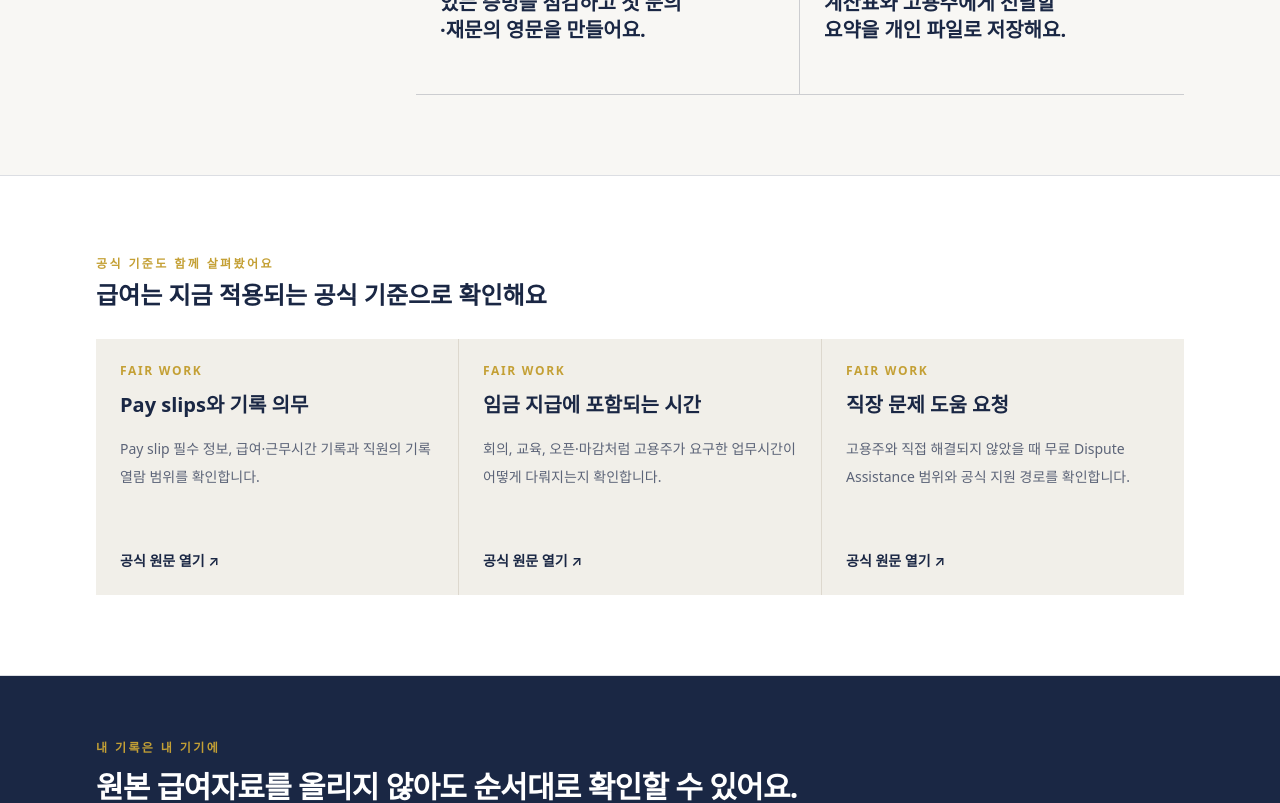
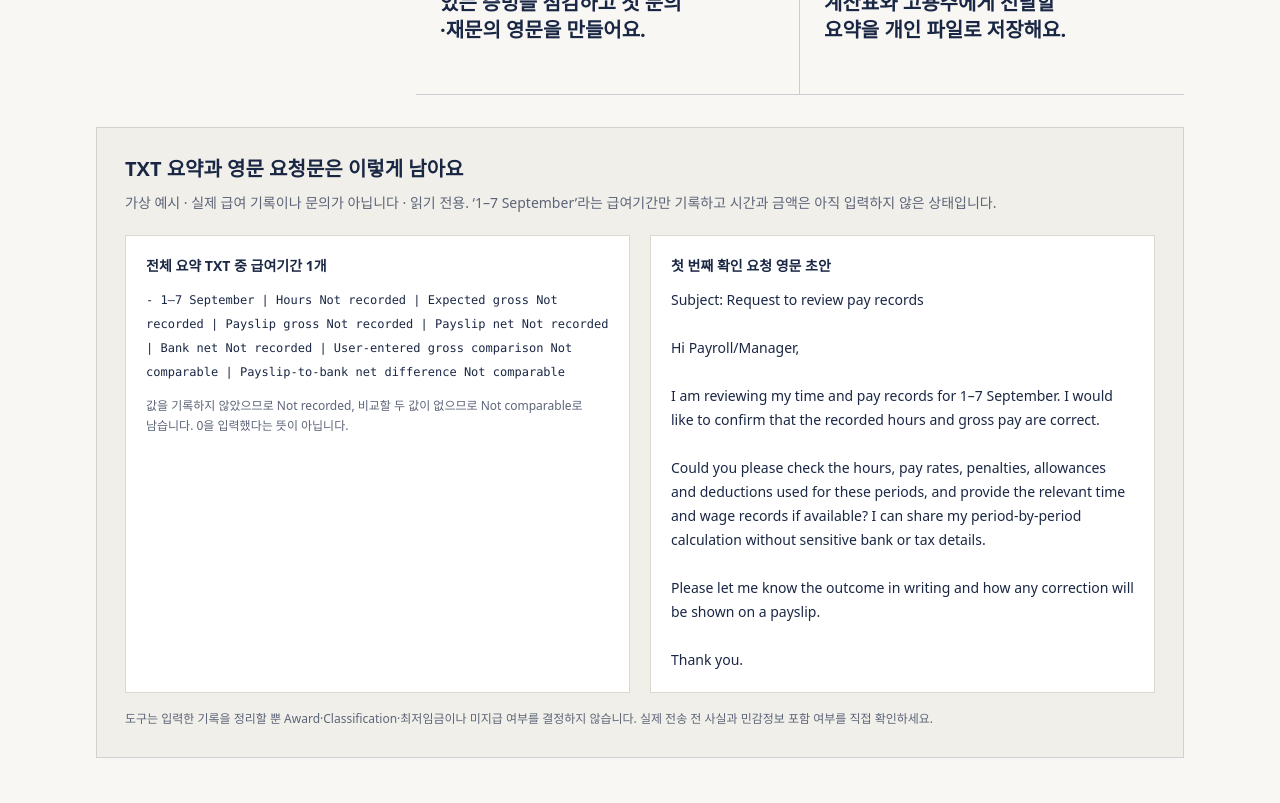
Before and after one commit to jelov219au/aussie-compass, a Next.js app: page /pay-evidence-pro in a window 1280 px wide. Shown: the part 1120-1923 px from the top of the page. Built offline with nearby package versions, Linux system fonts and the light colour scheme; no server answers.

Commit message:
ui: preview pay evidence summary and request outputs

```diff
--- a/src/app/pay-evidence-pro/page.tsx
+++ b/src/app/pay-evidence-pro/page.tsx
@@ -20,6 +20,39 @@ const sources = [
   { label: "Fair Work", title: "임금 지급에 포함되는 시간", href: "https://www.fairwork.gov.au/pay-and-wages/paying-wages", body: "회의, 교육, 오픈·마감처럼 고용주가 요구한 업무시간이 어떻게 다뤄지는지 확인합니다." },
   { label: "Fair Work", title: "직장 문제 도움 요청", href: "https://www.fairwork.gov.au/workplace-problems/fixing-a-workplace-problem/resolving-disputes-with-our-help", body: "고용주와 직접 해결되지 않았을 때 무료 Dispute Assistance 범위와 공식 지원 경로를 확인합니다." },
 ];
+
+// Fictional excerpts checked against PayEvidenceWorkspace's downloadSummary and makeRequest output.
+const payPeriodPreview = "- 1–7 September | Hours Not recorded | Expected gross Not recorded | Payslip gross Not recorded | Payslip net Not recorded | Bank net Not recorded | User-entered gross comparison Not comparable | Payslip-to-bank net difference Not comparable";
+const requestPreview = `Subject: Request to review pay records
+
+Hi Payroll/Manager,
+
+I am reviewing my time and pay records for 1–7 September. I would like to confirm that the recorded hours and gross pay are correct.
+
+Could you please check the hours, pay rates, penalties, allowances and deductions used for these periods, and provide the relevant time and wage records if available? I can share my period-by-period calculation without sensitive bank or tax details.
+
+Please let me know the outcome in writing and how any correction will be shown on a payslip.
+
+Thank you.`;
+
+function PayOutputPreview() {
+  return <section className="mt-8 border border-navy/15 bg-surface p-5 sm:p-7" aria-labelledby="pay-output-preview-heading">
+    <h3 id="pay-output-preview-heading" className="text-xl font-semibold text-navy">TXT 요약과 영문 요청문은 이렇게 남아요</h3>
+    <p className="mt-2 text-sm leading-6 text-muted">가상 예시 · 실제 급여 기록이나 문의가 아닙니다 · 읽기 전용. ‘1–7 September’라는 급여기간만 기록하고 시간과 금액은 아직 입력하지 않은 상태입니다.</p>
+    <div className="mt-5 grid gap-5 lg:grid-cols-2">
+      <figure className="min-w-0 border border-border bg-white p-4 sm:p-5">
+        <figcaption className="text-sm font-semibold text-navy">전체 요약 TXT 중 급여기간 1개</figcaption>
+        <pre lang="en" className="mt-3 whitespace-pre-wrap break-words font-mono text-xs leading-6 text-navy">{payPeriodPreview}</pre>
+        <p className="mt-3 text-xs leading-5 text-muted">값을 기록하지 않았으므로 <span lang="en">Not recorded</span>, 비교할 두 값이 없으므로 <span lang="en">Not comparable</span>로 남습니다. 0을 입력했다는 뜻이 아닙니다.</p>
+      </figure>
+      <figure className="min-w-0 border border-border bg-white p-4 sm:p-5">
+        <figcaption className="text-sm font-semibold text-navy">첫 번째 확인 요청 영문 초안</figcaption>
+        <pre lang="en" className="mt-3 whitespace-pre-wrap break-words font-sans text-sm leading-6 text-navy">{requestPreview}</pre>
+      </figure>
+    </div>
+    <p className="mt-4 text-xs leading-5 text-muted">도구는 입력한 기록을 정리할 뿐 Award·Classification·최저임금이나 미지급 여부를 결정하지 않습니다. 실제 전송 전 사실과 민감정보 포함 여부를 직접 확인하세요.</p>
+  </section>;
+}
 
 export const dynamic = "force-dynamic";
 
@@ -45,7 +78,7 @@ export default async function PayEvidenceProPage({ searchParams }: Props) {
       {checkoutAvailable && <div id="pay-evidence-pro-checkout" className="mt-5 scroll-mt-24"><PayEvidenceProCheckoutForm testMode={testCheckoutAvailable} entry={entry} /></div>}
       <p className="mt-4 text-xs leading-5 text-muted">{testCheckoutAvailable ? "현재 버튼은 Stripe 테스트 환경 전용이며 실제 카드 청구는 없습니다." : checkoutAvailable ? "결제는 Stripe의 보안 결제 페이지에서 진행되며 결제와 이용권 확인 뒤 작업 공간을 열 수 있어요." : "결제는 Stripe·Neon 설정과 출시 승인이 완료될 때까지 닫혀 있습니다."}</p>
     </Container></section>
-    <section className="py-14 sm:py-20"><Container><div className="grid gap-8 lg:grid-cols-[18rem_1fr]"><div><p className="text-xs font-semibold uppercase tracking-[0.2em] text-gold">먼저 확인하고, 필요한 만큼만</p><h2 className="mt-3 text-3xl font-semibold tracking-tight text-navy">권리 정보는 무료로,<br />개인 기록 정리는 Pro로.</h2><p className="mt-4 text-sm leading-7 text-muted">최저임금과 Award 찾기, 미지급 급여 대응 순서는 계속 무료예요. Pro는 내 계산과 전달용 정리에 드는 시간을 줄여주는 역할만 해요.</p></div><ol className="grid border-t border-navy/20 md:grid-cols-2">{features.map(([number, eyebrow, title], index) => <li key={number} className={`min-h-52 border-b border-navy/20 p-6 ${index % 2 === 0 ? "md:border-r" : ""}`}><div className="flex items-center justify-between"><span className="font-mono text-sm text-gold">{number} / 04</span><span className="text-xs font-semibold uppercase tracking-[0.14em] text-muted">{eyebrow}</span></div><h3 className="mt-8 text-xl font-semibold leading-8 text-navy">{title}</h3></li>)}</ol></div></Container></section>
+    <section className="py-14 sm:py-20"><Container><div className="grid gap-8 lg:grid-cols-[18rem_1fr]"><div><p className="text-xs font-semibold uppercase tracking-[0.2em] text-gold">먼저 확인하고, 필요한 만큼만</p><h2 className="mt-3 text-3xl font-semibold tracking-tight text-navy">권리 정보는 무료로,<br />개인 기록 정리는 Pro로.</h2><p className="mt-4 text-sm leading-7 text-muted">최저임금과 Award 찾기, 미지급 급여 대응 순서는 계속 무료예요. Pro는 내 계산과 전달용 정리에 드는 시간을 줄여주는 역할만 해요.</p></div><ol className="grid border-t border-navy/20 md:grid-cols-2">{features.map(([number, eyebrow, title], index) => <li key={number} className={`min-h-52 border-b border-navy/20 p-6 ${index % 2 === 0 ? "md:border-r" : ""}`}><div className="flex items-center justify-between"><span className="font-mono text-sm text-gold">{number} / 04</span><span className="text-xs font-semibold uppercase tracking-[0.14em] text-muted">{eyebrow}</span></div><h3 className="mt-8 text-xl font-semibold leading-8 text-navy">{title}</h3></li>)}</ol></div><PayOutputPreview /></Container></section>
     <section className="border-y border-navy/15 bg-white py-14 sm:py-20"><Container><p className="text-xs font-semibold uppercase tracking-[0.2em] text-gold">공식 기준도 함께 살펴봤어요</p><h2 className="mt-2 text-2xl font-semibold text-navy">급여는 지금 적용되는 공식 기준으로 확인해요</h2><ul className="mt-7 grid gap-px bg-border lg:grid-cols-3">{sources.map((source) => <li key={source.href} className="bg-surface"><a href={source.href} target="_blank" rel="noreferrer" className="group flex min-h-64 flex-col p-6 hover:bg-white"><span className="text-xs font-semibold uppercase tracking-[0.14em] text-gold">{source.label}</span><strong className="mt-3 text-xl text-navy">{source.title}</strong><span className="mt-4 text-sm leading-7 text-muted">{source.body}</span><span className="mt-auto pt-6 text-sm font-semibold text-navy">공식 원문 열기 ↗</span></a></li>)}</ul></Container></section>
     <section className="bg-navy py-12 text-white sm:py-16"><Container className="grid gap-6 sm:grid-cols-[1fr_auto] sm:items-end"><div><p className="text-xs font-semibold uppercase tracking-[0.2em] text-gold">내 기록은 내 기기에</p><h2 className="mt-3 text-3xl font-semibold tracking-tight">원본 급여자료를 올리지 않아도 순서대로 확인할 수 있어요.</h2><p className="mt-3 max-w-2xl text-sm leading-7 text-white/65">입력한 요약은 현재 브라우저에만 저장해요. Fair Work 신고나 고용주 연락, 법적인 미지급액 판단을 대신하지는 않아요.</p></div><Link href="/underpayment-guide" className="inline-flex min-h-12 items-center justify-center bg-gold px-5 text-sm font-semibold text-navy hover:bg-white">무료 대응 순서 →</Link></Container></section>
   </main><Footer /></>;
```
